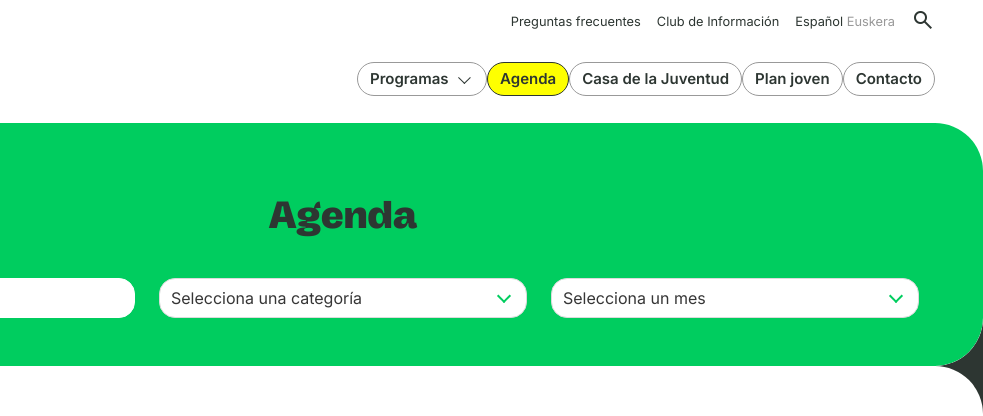
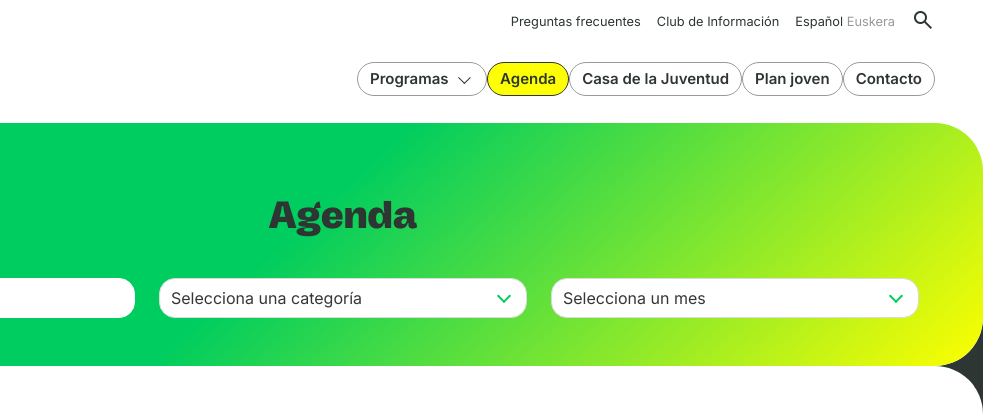
Before and after one commit to pamplonajoven/pamplonajoven.github.io, a website: page agenda.html in a window 1280 px wide. Shown: the top 416 px of the page, 297-1280 px from the left. Drawn offline with nearby package versions, Linux system fonts and the light colour scheme.

Commit message:
agenda con gradient

```diff
--- a/scss/_layout.scss
+++ b/scss/_layout.scss
@@ -67,6 +67,7 @@ header.hero{
 	&.is-simple{
 		padding: 3rem;
 		background-color: $secondary;
+		background: linear-gradient(137deg, $secondary 46%, $primary 100%);
 		h1{
 			line-height: 1.1;
 			color: $dark;
```
Also changed, not shown: css/custom.css.
